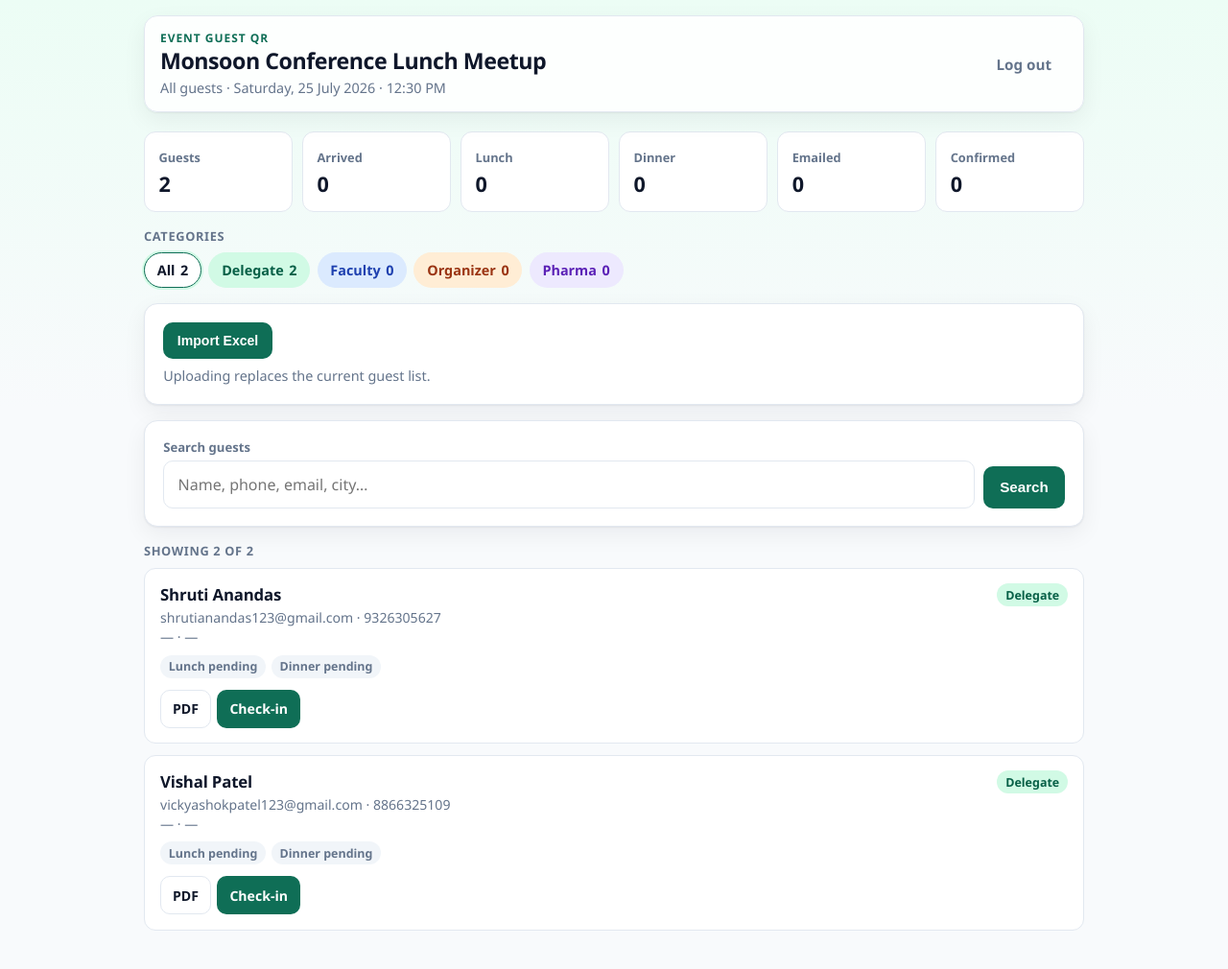
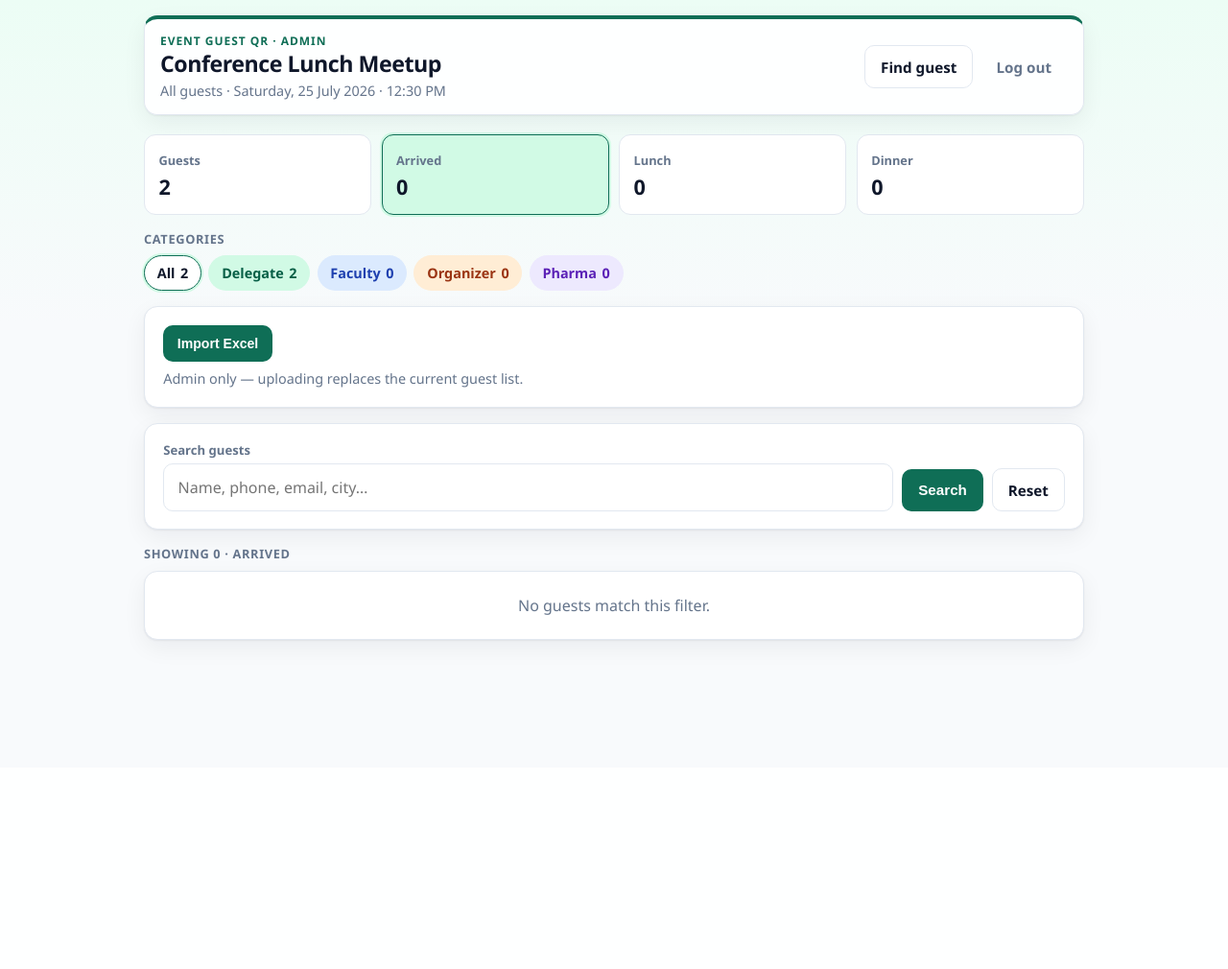
Before and after one commit to SHRUTI-ad/GUEST_QR, a Flask app: page /?status=arrived in a window 1280 px wide. Shown: the whole page at 96% size. After the commit the page ends 676 px from the top, so only its background shows below. Run offline with Flask 3, Linux system fonts and the light colour scheme; the visitor is signed in with stand-in values (Sample User, id 1); data comes from the database, SQL or seed files in the repository.

Commit message:
Add files via upload

```diff
--- a/app.py
+++ b/app.py
@@ -6,6 +6,7 @@ import base64
 import io
 import json
 import os
+import re
 import smtplib
 import sqlite3
 import ssl
@@ -50,12 +51,16 @@ app.config["SESSION_COOKIE_SECURE"] = _on_render or _public.startswith("https://
 app.config["SESSION_COOKIE_SAMESITE"] = "Lax"
 
 
-# Staff login (change before real use)
+# Logins: admin can import Excel; staff can check-in only
+ADMIN_USERNAME = os.environ.get("ADMIN_USERNAME", "admin")
+ADMIN_PASSWORD = os.environ.get("ADMIN_PASSWORD", "admin123")
+ADMIN_PASSWORD_HASH = generate_password_hash(ADMIN_PASSWORD)
+
 STAFF_USERNAME = os.environ.get("STAFF_USERNAME", "staff")
 STAFF_PASSWORD = os.environ.get("STAFF_PASSWORD", "event123")
 STAFF_PASSWORD_HASH = generate_password_hash(STAFF_PASSWORD)
 
-EVENT_NAME = "Monsoon Conference Lunch Meetup"
+EVENT_NAME = "Conference Lunch Meetup"
 EVENT_DATE = "Saturday, 25 July 2026 · 12:30 PM"
 EVENT_VENUE = "Main Hall, City Convention Center"
 
@@ -395,8 +400,21 @@ def read_guests_from_excel(file_storage) -> list[dict]:
 def login_required(view):
     @wraps(view)
     def wrapped(*args, **kwargs):
-        if not session.get("staff"):
+        if not session.get("user"):
             return redirect(url_for("login", next=request.path))
+        return view(*args, **kwargs)
+
+    return wrapped
+
+
+def admin_required(view):
+    @wraps(view)
+    def wrapped(*args, **kwargs):
+        if not session.get("user"):
+            return redirect(url_for("login", next=request.path))
+        if session.get("role") != "admin":
+            flash("Only admin can import guest data.", "bad")
+            return redirect(url_for("home"))
         return view(*args, **kwargs)
 
     return wrapped
@@ -418,6 +436,35 @@ def get_guest_by_id(guest_id: int) -> sqlite3.Row | None:
     ).fetchone()
     conn.close()
     return guest
+
+
+def resolve_guest_code(raw: str) -> sqlite3.Row | None:
+    """Resolve full token, check-in URL, or short badge ID (first 8 of token)."""
+    value = (raw or "").strip()
+    if not value:
+        return None
+
+    match = re.search(r"/checkin/([a-fA-F0-9]{32})", value)
+    if match:
+        return get_guest_by_token(match.group(1).lower())
+
+    code = value.replace(" ", "").lower()
+    if re.fullmatch(r"[a-f0-9]{32}", code):
+        return get_guest_by_token(code)
+
+    # Short ID printed on PDF (e.g. 9168B65B)
+    if re.fullmatch(r"[a-f0-9]{6,12}", code):
+        conn = get_db()
+        rows = conn.execute(
+            "SELECT * FROM guests WHERE lower(substr(token, 1, ?)) = ?",
+            (len(code), code),
+        ).fetchall()
+        conn.close()
+        if len(rows) == 1:
+            return rows[0]
+        return None
+
+    return None
 
 
 def public_url(endpoint: str, **values) -> str:
@@ -756,12 +803,15 @@ def mark_pdf_sent(guest_id: int) -> None:
 
 @app.context_processor
 def inject_event():
+    role = session.get("role")
     return {
         "event_name": EVENT_NAME,
         "event_date": EVENT_DATE,
         "event_venue": EVENT_VENUE,
         "email_ready": email_is_configured(),
-        "staff_logged_in": bool(session.get("staff")),
+        "staff_logged_in": bool(session.get("user")),
+        "is_admin": role == "admin",
+        "user_role": role,
         "categories": CATEGORIES,
         "category_colors": CATEGORY_COLORS,
         "normalize_category": normalize_category,
@@ -771,20 +821,28 @@ def inject_event():
 
 @app.route("/login", methods=["GET", "POST"])
 def login():
-    if session.get("staff"):
+    if session.get("user"):
         return redirect(url_for("home"))
 
     error = None
     if request.method == "POST":
         username = request.form.get("username", "").strip()
         password = request.form.get("password", "")
+        if username == ADMIN_USERNAME and check_password_hash(
+            ADMIN_PASSWORD_HASH, password
+        ):
+            session["user"] = True
+            session["role"] = "admin"
+            nxt = request.args.get("next") or url_for("home")
+            return redirect(nxt)
         if username == STAFF_USERNAME and check_password_hash(
             STAFF_PASSWORD_HASH, password
         ):
-            session["staff"] = True
+            session["user"] = True
+            session["role"] = "staff"
             nxt = request.args.get("next") or url_for("home")
             return redirect(nxt)
-        error = "Invalid staff username or password."
+        error = "Invalid username or password."
 
     return render_template("login.html", error=error)
 
@@ -805,22 +863,38 @@ def home():
         if raw_cat and raw_cat.lower() != "all"
         else ""
     )
+    status = (request.args.get("status") or "").strip().lower()
+    if status not in {"", "all", "arrived", "lunch", "dinner"}:
+        status = ""
+    if status == "all":
+        status = ""
 
     conn = get_db()
     all_guests = conn.execute("SELECT * FROM guests ORDER BY id").fetchall()
-    arrived = sum(1 for g in all_guests if g["arrived"])
-    lunch_claimed = sum(1 for g in all_guests if g["lunch_claimed"])
-    dinner_claimed = sum(1 for g in all_guests if g["dinner_claimed"])
-    sent = sum(1 for g in all_guests if g["pdf_sent"])
-    acked = sum(1 for g in all_guests if g["email_acked"])
     category_counts = {
         cat: sum(1 for g in all_guests if normalize_category(g["designation"]) == cat)
         for cat in CATEGORIES
     }
 
-    guests = list(all_guests)
+    # Counts + list scoped to selected category (if any)
+    scoped = list(all_guests)
     if category:
-        guests = [g for g in guests if normalize_category(g["designation"]) == category]
+        scoped = [
+            g for g in scoped if normalize_category(g["designation"]) == category
+        ]
+
+    arrived = sum(1 for g in scoped if g["arrived"])
+    lunch_claimed = sum(1 for g in scoped if g["lunch_claimed"])
+    dinner_claimed = sum(1 for g in scoped if g["dinner_claimed"])
+
+    guests = scoped
+    if status == "arrived":
+        guests = [g for g in guests if g["arrived"]]
+    elif status == "lunch":
+        guests = [g for g in guests if g["lunch_claimed"]]
+    elif status == "dinner":
+        guests = [g for g in guests if g["dinner_claimed"]]
+
     if q:
         needle = q.lower()
         guests = [
@@ -842,18 +916,18 @@ def home():
         arrived=arrived,
         lunch_claimed=lunch_claimed,
         dinner_claimed=dinner_claimed,
-        sent=sent,
-        acked=acked,
         total=len(all_guests),
+        scoped_total=len(scoped),
         shown=len(guests),
         q=q,
         category=category,
+        status=status,
         category_counts=category_counts,
     )
 
 
 @app.route("/upload-excel", methods=["POST"])
-@login_required
+@admin_required
 def upload_excel():
     file = request.files.get("excel_file")
     if not file or not file.filename:
@@ -875,7 +949,7 @@ def upload_excel():
 
 
 @app.route("/sample-excel")
-@login_required
+@admin_required
 def sample_excel():
     if SAMPLE_XLSX.exists():
         return send_file(
@@ -1061,9 +1135,19 @@ def checkin(token: str):
     )
 
 
-@app.route("/scan")
+@app.route("/scan", methods=["GET", "POST"])
 @login_required
 def scan():
+    if request.method == "POST":
+        guest = resolve_guest_code(request.form.get("code", ""))
+        if guest:
+            return redirect(url_for("checkin", token=guest["token"]))
+        flash(
+            "No guest found for that ID. Use the 8-character code on the badge "
+            "(e.g. 9168B65B), or paste the full QR link.",
+            "error",
+        )
+        return redirect(url_for("scan"))
     return render_template("scan.html")
 
 
--- a/static/style.css
+++ b/static/style.css
@@ -83,12 +83,19 @@ a:hover { text-decoration: underline; }
   align-items: center;
   margin-bottom: 1.25rem;
   padding: 0.85rem 1rem;
-  background: rgba(255, 255, 255, 0.85);
+  background: rgba(255, 255, 255, 0.92);
   border: 1px solid var(--line);
+  border-top: 4px solid var(--accent);
   border-radius: var(--radius);
   backdrop-filter: blur(8px);
   box-shadow: var(--shadow);
 }
+
+.app-header.header-all { border-top-color: #0f6e56; }
+.app-header.header-delegate { border-top-color: #0f6e56; }
+.app-header.header-faculty { border-top-color: #1d4ed8; }
+.app-header.header-organizer { border-top-color: #c2410c; }
+.app-header.header-pharma { border-top-color: #6d28d9; }
 
 .app-header .brand {
   margin: 0;
@@ -249,20 +256,38 @@ h1 {
 
 .stats {
   display: grid;
-  grid-template-columns: repeat(3, 1fr);
+  grid-template-columns: repeat(2, 1fr);
   gap: 0.65rem;
   margin-bottom: 1rem;
 }
 
-@media (min-width: 900px) {
-  .stats { grid-template-columns: repeat(6, 1fr); }
+.stats.stats-4 {
+  grid-template-columns: repeat(2, 1fr);
 }
 
-.stat {
+@media (min-width: 720px) {
+  .stats.stats-4 { grid-template-columns: repeat(4, 1fr); }
+}
+
+a.stat {
   background: #fff;
   border: 1px solid var(--line);
   border-radius: 12px;
   padding: 0.85rem 0.9rem;
+  text-decoration: none;
+  color: inherit;
+  transition: border-color 0.15s ease, box-shadow 0.15s ease;
+}
+
+a.stat:hover {
+  text-decoration: none;
+  border-color: var(--accent);
+}
+
+a.stat.active {
+  border-color: var(--accent);
+  box-shadow: 0 0 0 2px var(--accent-soft);
+  background: var(--accent-soft);
 }
 
 .stat strong {
--- a/templates/base.html
+++ b/templates/base.html
@@ -10,6 +10,13 @@
 </head>
 <body class="{% block body_class %}{% endblock %}">
   <div class="wrap">
+    {% with messages = get_flashed_messages(with_categories=true) %}
+      {% if messages %}
+        {% for category, message in messages %}
+          <div class="status-banner {% if category == 'error' %}invalid{% else %}ok{% endif %}">{{ message }}</div>
+        {% endfor %}
+      {% endif %}
+    {% endwith %}
     {% block content %}{% endblock %}
   </div>
 </body>
--- a/templates/checkin.html
+++ b/templates/checkin.html
@@ -13,14 +13,14 @@
   {%- endif -%}
 {% endblock %}
 {% block content %}
-  <header class="app-header">
+  <header class="app-header {% if guest %}header-{{ normalize_category(guest.designation)|lower }}{% else %}header-all{% endif %}">
     <div>
       <p class="brand">Check-in{% if guest %} · {{ normalize_category(guest.designation) }}{% endif %}</p>
       <h1>Guest verification</h1>
       <p class="sub">Same QR for lunch and dinner</p>
     </div>
     <nav class="app-nav">
-      <a class="btn secondary" href="{{ url_for('scan') }}">Scan next</a>
+      <a class="btn secondary" href="{{ url_for('scan') }}">Find guest</a>
       <a class="btn ghost" href="{{ url_for('home') }}">List</a>
     </nav>
   </header>
--- a/templates/home.html
+++ b/templates/home.html
@@ -9,9 +9,9 @@
   {%- endif -%}
 {% endblock %}
 {% block content %}
-  <header class="app-header">
+  <header class="app-header {% if category %}header-{{ category|lower }}{% else %}header-all{% endif %}">
     <div>
-      <p class="brand">Event Guest QR</p>
+      <p class="brand">Event Guest QR · {{ user_role|default('staff')|capitalize }}</p>
       <h1>{{ event_name }}</h1>
       <p class="sub">
         {% if category %}{{ category }} list{% else %}All guests{% endif %}
@@ -19,6 +19,7 @@
       </p>
     </div>
     <nav class="app-nav">
+      <a class="btn secondary" href="{{ url_for('scan') }}">Find guest</a>
       <a class="btn ghost" href="{{ url_for('logout') }}">Log out</a>
     </nav>
   </header>
@@ -29,60 +30,70 @@
     {% endfor %}
   {% endwith %}
 
-  {% if category %}
-    <div class="theme-banner">{{ category }} mode — page colors match this group</div>
-  {% endif %}
-
-  <div class="stats">
-    <div class="stat"><span>Guests</span><strong>{{ total }}</strong></div>
-    <div class="stat"><span>Arrived</span><strong>{{ arrived }}</strong></div>
-    <div class="stat"><span>Lunch</span><strong>{{ lunch_claimed }}</strong></div>
-    <div class="stat"><span>Dinner</span><strong>{{ dinner_claimed }}</strong></div>
-    <div class="stat"><span>Emailed</span><strong>{{ sent }}</strong></div>
-    <div class="stat"><span>Confirmed</span><strong>{{ acked }}</strong></div>
+  <div class="stats stats-4">
+    <a class="stat {% if not status %}active{% endif %}"
+       href="{{ url_for('home', category=category or None, q=q or None) }}">
+      <span>Guests</span><strong>{{ scoped_total }}</strong>
+    </a>
+    <a class="stat {% if status == 'arrived' %}active{% endif %}"
+       href="{{ url_for('home', category=category or None, status='arrived', q=q or None) }}">
+      <span>Arrived</span><strong>{{ arrived }}</strong>
+    </a>
+    <a class="stat {% if status == 'lunch' %}active{% endif %}"
+       href="{{ url_for('home', category=category or None, status='lunch', q=q or None) }}">
+      <span>Lunch</span><strong>{{ lunch_claimed }}</strong>
+    </a>
+    <a class="stat {% if status == 'dinner' %}active{% endif %}"
+       href="{{ url_for('home', category=category or None, status='dinner', q=q or None) }}">
+      <span>Dinner</span><strong>{{ dinner_claimed }}</strong>
+    </a>
   </div>
 
   <p class="section-label">Categories</p>
   <div class="category-bar">
-    <a class="cat-chip {% if not category %}active{% endif %}" href="{{ url_for('home', q=q) }}">
+    <a class="cat-chip {% if not category %}active{% endif %}"
+       href="{{ url_for('home', status=status or None, q=q or None) }}">
       All <strong>{{ total }}</strong>
     </a>
     {% for cat in categories %}
       <a class="cat-chip {{ category_colors[cat].css }} {% if category == cat %}active{% endif %}"
-         href="{{ url_for('home', category=cat, q=q) }}">
+         href="{{ url_for('home', category=cat, status=status or None, q=q or None) }}">
         {{ cat }} <strong>{{ category_counts.get(cat, 0) }}</strong>
       </a>
     {% endfor %}
   </div>
 
-  {# Excel import only on All tab #}
-  {% if not category %}
+  {% if is_admin and not category %}
     <div class="panel tools-compact">
       <form method="post" action="{{ url_for('upload_excel') }}" id="excel-upload-form" enctype="multipart/form-data">
         <input type="file" name="excel_file" id="excel-file-input" accept=".xlsx" hidden />
         <button type="button" class="btn btn-sm" id="excel-import-btn">Import Excel</button>
       </form>
-      <p class="help" style="margin-top: 0.45rem;">Uploading replaces the current guest list.</p>
+      <p class="help" style="margin-top: 0.45rem;">Admin only — uploading replaces the current guest list.</p>
     </div>
   {% endif %}
 
   <div class="panel">
     <form method="get" action="{{ url_for('home') }}" class="search-bar">
       {% if category %}<input type="hidden" name="category" value="{{ category }}" />{% endif %}
+      {% if status %}<input type="hidden" name="status" value="{{ status }}" />{% endif %}
       <label class="field">
         <span class="field-label">Search guests</span>
         <input type="search" name="q" value="{{ q or '' }}" placeholder="Name, phone, email, city…" autocomplete="off" />
       </label>
       <button class="btn" type="submit">Search</button>
-      {% if q or category %}
+      {% if q or category or status %}
         <a class="btn secondary" href="{{ url_for('home') }}">Reset</a>
       {% endif %}
     </form>
   </div>
 
   <p class="section-label">
-    Showing {{ shown }} of {{ total }}
+    Showing {{ shown }}
     {% if category %} · {{ category }}{% endif %}
+    {% if status == 'arrived' %} · Arrived{% endif %}
+    {% if status == 'lunch' %} · Lunch done{% endif %}
+    {% if status == 'dinner' %} · Dinner done{% endif %}
     {% if q %} · “{{ q }}”{% endif %}
   </p>
 
@@ -103,8 +114,6 @@
         <div class="guest-status">
           {% if g.lunch_claimed %}<span class="badge claimed">Lunch done</span>{% else %}<span class="badge">Lunch pending</span>{% endif %}
           {% if g.dinner_claimed %}<span class="badge claimed">Dinner done</span>{% else %}<span class="badge">Dinner pending</span>{% endif %}
-          {% if g.pdf_sent %}<span class="badge ok">PDF sent</span>{% endif %}
-          {% if g.email_acked %}<span class="badge ok">Confirmed</span>{% endif %}
         </div>
         <div class="row-actions">
           <a class="btn secondary" href="{{ url_for('pdf_ticket', token=g.token) }}">PDF</a>
@@ -112,33 +121,26 @@
         </div>
       </article>
     {% else %}
-      <div class="panel empty-state">No guests found. Try another search or import Excel from All tab.</div>
+      <div class="panel empty-state">No guests match this filter.</div>
     {% endfor %}
   </div>
 
-  {% if not category %}
+  {% if is_admin and not category %}
   <script>
     (function () {
       const form = document.getElementById("excel-upload-form");
       const input = document.getElementById("excel-file-input");
       const btn = document.getElementById("excel-import-btn");
       if (!form || !input || !btn) return;
-
-      btn.addEventListener("click", function () {
-        input.click();
-      });
-
+      btn.addEventListener("click", function () { input.click(); });
       input.addEventListener("change", function () {
         if (!input.files || !input.files.length) return;
         const name = input.files[0].name;
         const ok = confirm(
           "Import \"" + name + "\"?\n\nThis will REPLACE the current guest list with data from this Excel file."
         );
-        if (ok) {
-          form.submit();
-        } else {
-          input.value = "";
-        }
+        if (ok) form.submit();
+        else input.value = "";
       });
     })();
   </script>
```
Also changed, not shown: templates/login.html (+9 -5 lines), templates/scan.html (+19 -24 lines).
